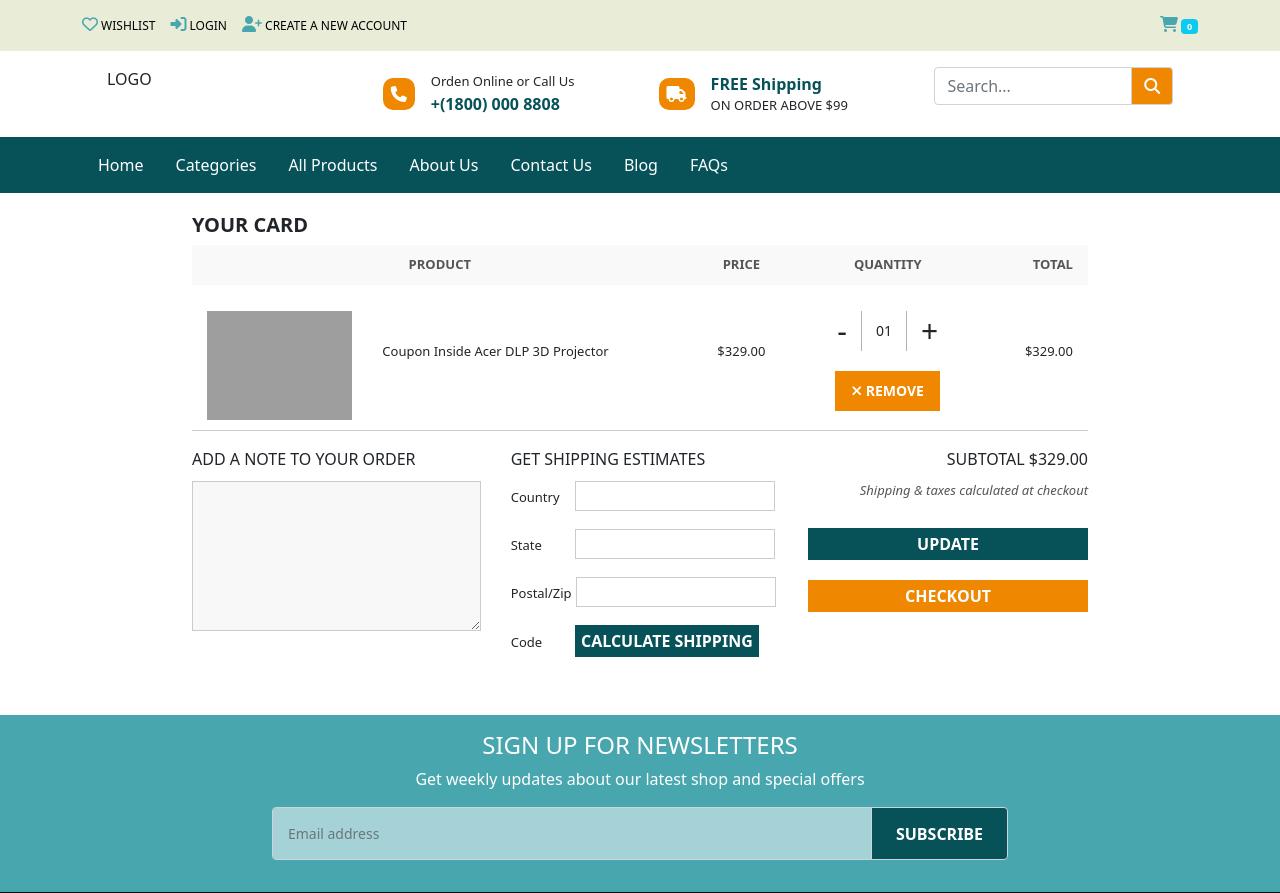
After one commit to ThDat1301/Electronic-store, a Django app: template home_page/templates/layout/cart.html in a window 1280 px wide. The commit adds this page. Shown: the top 893 px of the page. Run offline with Django 4.2, Linux system fonts and the light colour scheme; the template is opened without the code that fills it, so the values that code supplies are empty; some libraries are stand-ins or nearby versions; grey boxes are pictures that could not be loaded.

Commit message:
push cart.html

```diff
--- a/electronic-store/settings.py
+++ b/electronic-store/settings.py
@@ -77,7 +77,7 @@ DATABASES = {
         'ENGINE': 'django.db.backends.mysql',
         'NAME': 'ecommercedb',
         'USER': 'root',
-        'PASSWORD': 'ducprotc@123',
+        'PASSWORD': 'nghianek123',
         'HOST': ''
     }
 }
--- a/home_page/static/home_page/style.css
+++ b/home_page/static/home_page/style.css
@@ -275,3 +275,230 @@ li{
     background-color: #f5f5f5;
 }
 /*End product*/
+
+/* Begin Card */
+.bill-container {
+    width: 70%;
+    margin: auto;
+    margin-bottom: 40px;
+}
+
+.bill-container h2 {
+    margin-top: 20px;
+    font-size: 20px;
+    font-weight: bold;
+}
+
+.bill-head {
+
+    background-color: #F9F9F9;
+}
+
+.bill-head .head-list {
+    display: flex;
+    width: 100%;
+    padding-left: 0;
+    list-style-type: none;
+}
+
+.bill-head .bill-item {
+    padding: 10px 15px;
+    text-align: center;
+    font-size: 13px;
+    font-weight: bold;
+    color: #555;
+}
+
+.bill .item-name {
+    flex: 6;
+}
+
+.bill .item-price {
+    flex: 1;
+}
+
+.bill .item-quantity {
+    flex: 2;
+}
+
+.bill .item-total {
+    flex: 1;
+}
+
+
+.head-list .bill-item:first-child {
+    width: 50%;
+}
+
+.head-list .bill-item:last-child {
+    text-align: right;
+}
+
+.bill-body .bill-detail {
+    display: flex;
+    padding-left: 0;
+    height: 130px;
+    border-bottom: solid 1px #ccc;
+}
+
+.bill-body .bill-item {
+    padding: 10px 15px;
+    font-size: 13px;
+    line-height: 80px;
+}
+
+.bill-body .item-name {
+    display: flex;
+}
+
+.bill-body .item-fullname {
+    padding-left: 30px;
+}
+
+.bill-body .item-price {
+    text-align: center;
+}
+
+.bill-body .item-total {
+    text-align: right;
+}
+
+.bill-body .wrapper {
+    display: flex;
+    justify-content: center ;
+    line-height: 40px;
+    font-weight: 500;
+}
+
+.bill-body .wrapper span.num {
+    padding: 0 14px;
+    font-size: 14px;
+    border-right: solid 1px rgba(0, 0, 0, 0.3);
+    border-left: solid 1px rgba(0, 0, 0, 0.3);
+}
+
+.bill-body .wrapper span.minus,
+.bill-body .wrapper span.plus {
+    padding: 0 14px;
+    font-size: 30px;
+    cursor: pointer;
+}
+
+.bill-body .btn-delete {
+    margin-top: 20px;
+    margin-left: 25px;
+    margin-right: 25px;
+    background-color: #ef8700;
+    border: none;
+    height: 40px;
+    line-height: 40px;
+    text-align: center;
+    font-weight: 700;
+    color: #fff;
+    font-size: 14px;
+}
+
+.bill-body .close-icon {
+    font-size: 10px;
+    font-weight: 700;
+}
+
+.button:hover {
+    cursor: pointer;
+    opacity: 0.8;
+}
+
+.bill-container .information {
+    display: flex;
+    justify-content: space-between;
+}
+
+.information .note {
+    flex: 1;
+    padding-right: 30px;
+}
+
+.information .address {
+    flex: 1;
+}
+
+.information .payment {
+    flex: 1;
+}
+
+.information .notebox {
+    width: 100%;
+    height: 150px;
+    padding: 12px 20px;
+    border: 1px solid #ccc;
+    background-color: #f8f8f8;
+}
+
+.information .info-header {
+    display: inline-block;
+    font-weight: 500;
+    margin-bottom: 10px;
+}
+
+.information .address .wrapper-form {
+    padding-bottom: 18px;
+}
+
+.information .wrapper-form label {
+    min-width: 60px;
+    font-size: 13px;
+    counter-reset: #555;
+}
+
+.information .wrapper-form .input-form {
+    border: solid 1px #ccc;
+    width: 200px;
+    height: 30px;
+}
+
+.information .wrapper-form button {
+    width: 184px;
+    background-color: #075159;
+    color: #fff;
+    font-weight: bold;
+    border: none;
+    height: 32px;
+}
+
+.information .payment {
+    text-align: right ;
+}
+
+.information .payment .sub-info-header {
+    padding-bottom: 28px;
+    color: #555;
+    font-size: 13px;
+    font-style: italic;
+}
+
+.information .payment button {
+    display: block;
+    width: 280px;
+    color: #fff;
+    font-weight: bold;
+    border: none;
+    height: 32px;
+}
+
+.payment-btn {
+    display: flex;
+    flex-direction: column;
+    justify-content: right;
+}
+
+.btn-update {
+    background-color: #075159;
+    margin-bottom: 20px;
+    align-self: flex-end;
+}
+
+.btn-checkout {
+    background-color: #ef8700;
+    align-self: flex-end;
+}
+/* End Card */
--- /dev/null
+++ b/home_page/templates/layout/cart.html
@@ -0,0 +1,95 @@
+{% extends 'layout/base.html' %}
+{% load static %}
+
+{% block content %}
+    <div class="bill-container">
+        <h2>YOUR CARD</h2>
+        <div class="bill">
+            <div class="bill-head">
+                <ul class="head-list">
+                    <li class="bill-item item-name">PRODUCT</li>
+                    <li class="bill-item item-price">PRICE</li>
+                    <li class="bill-item item-quantity">QUANTITY</li>
+                    <li class="bill-item item-total">TOTAL</li>
+                </ul>
+            </div>
+            <div class="bill-body">
+                <ul class="bill-detail">
+                    <li class="bill-item item-name">
+                        <img src="./assets/images/bill/dlp-3d-1_100x.webp" alt="item picture" class="item-img">
+                        <p class="item-fullname">Coupon Inside Acer DLP 3D Projector</p>
+                    </li>
+                    <li class="bill-item item-price">$329.00</li>
+                    <li class="bill-item item-quantity">
+                        <div class="wrapper">
+                            <span class="minus">-</span>
+                            <span class="num">01</span>
+                            <span class="plus">+</span>
+                        </div>
+                        <div class="button btn-delete"><i class="fa-solid fa-xmark"></i></i> REMOVE</div>
+                    </li>
+                    <li class="bill-item item-total">$329.00</li>
+                </ul>
+            </div>
+
+        </div>
+        <div class="information">
+            <div class="note">
+                <div class="info-header">ADD A NOTE TO YOUR ORDER</div>
+                <form>
+                    <textarea class="notebox"></textarea>
+                </form>
+            </div>
+            <div class="address">
+                <div class="info-header">GET SHIPPING ESTIMATES</div>
+                <div class="wrapper-form">
+                    <label for="country">Country</label>
+                    <input type="text" id="country" name="countryname" placeholder="" class="input-form">
+                </div>
+                <div class="wrapper-form">
+                    <label for="state">State</label>
+                    <input type="text" id="state" name="state" placeholder="" class="input-form">
+                </div>
+                <div class="wrapper-form">
+                    <label for="country">Postal/Zip</label>
+                    <input type="text" id="postal" name="postal-zip" placeholder="" class="input-form">
+                </div>
+                <div class="wrapper-form">
+                    <label for="code">Code</label>
+                    <button class="button">CALCULATE SHIPPING</button>
+                </div>
+            </div>
+            <div class="payment">
+                <div class="info-header">SUBTOTAL $329.00</div>
+                <div class="sub-info-header">Shipping & taxes calculated at checkout</div>
+                <div class="payment-btn">
+                    <button class="button btn-update">UPDATE</button>
+                    <button class="button btn-checkout">CHECKOUT</button>
+                </div>
+            </div>
+        </div>
+    </div>
+    <script>
+        const plus = document.querySelector(".plus"),
+        minus = document.querySelector(".minus"),
+        num = document.querySelector(".num");
+
+        let a = 1;
+
+        plus.addEventListener("click", ()=>{
+            a++;
+            a = (a < 10)? "0" + a : a;
+            num.innerHTML = a;
+            console.log(a);
+        });
+
+        minus.addEventListener("click", ()=>{
+            if (a > 1)
+            {
+                a--;
+                a = (a < 10)? "0" + a : a;
+                num.innerHTML = a;
+            }
+        });
+    </script>
+{% endblock %}
--- a/home_page/urls.py
+++ b/home_page/urls.py
@@ -3,5 +3,6 @@ from . import views
 
 urlpatterns = [
     path('', views.index, name='home_page'),
-    path('product/', views.product, name='product')
+    path('product/', views.product, name='product'),
+    path('cart/', views.cart, name='cart')
 ]
--- a/home_page/views.py
+++ b/home_page/views.py
@@ -8,3 +8,6 @@ def product(request):
 def index(request):
     template = loader.get_template('index.html')
     return HttpResponse(template.render())
+def cart(request):
+    template = loader.get_template('cart.html')
+    return HttpResponse(template.render())
```
